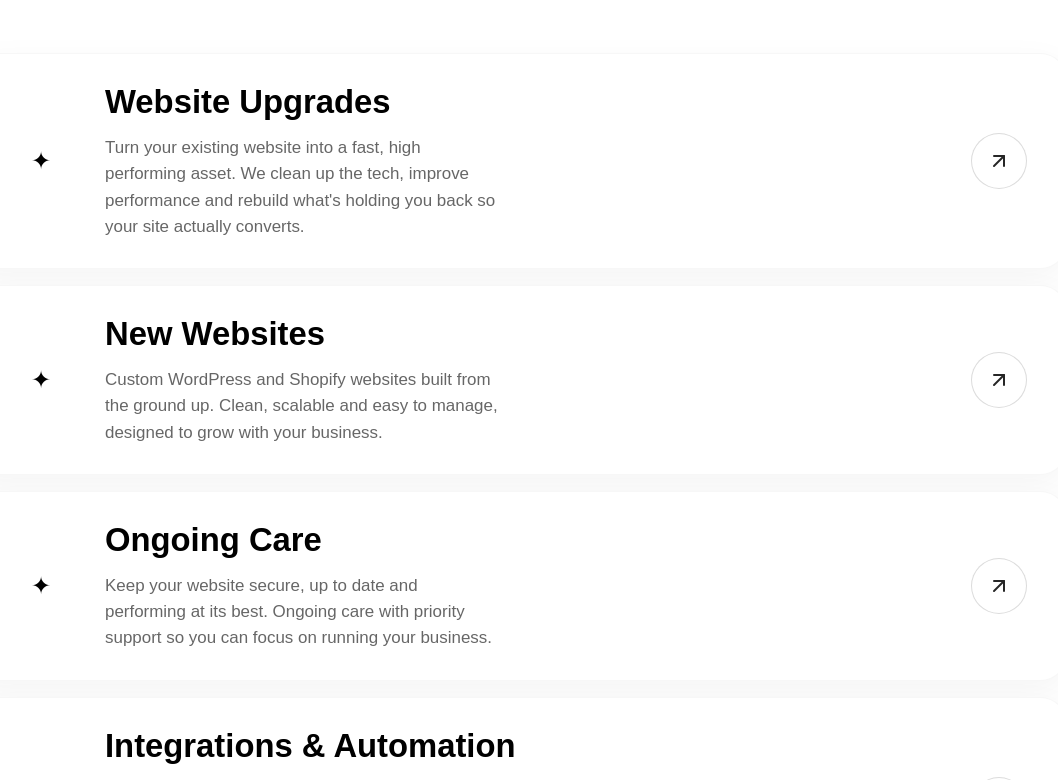
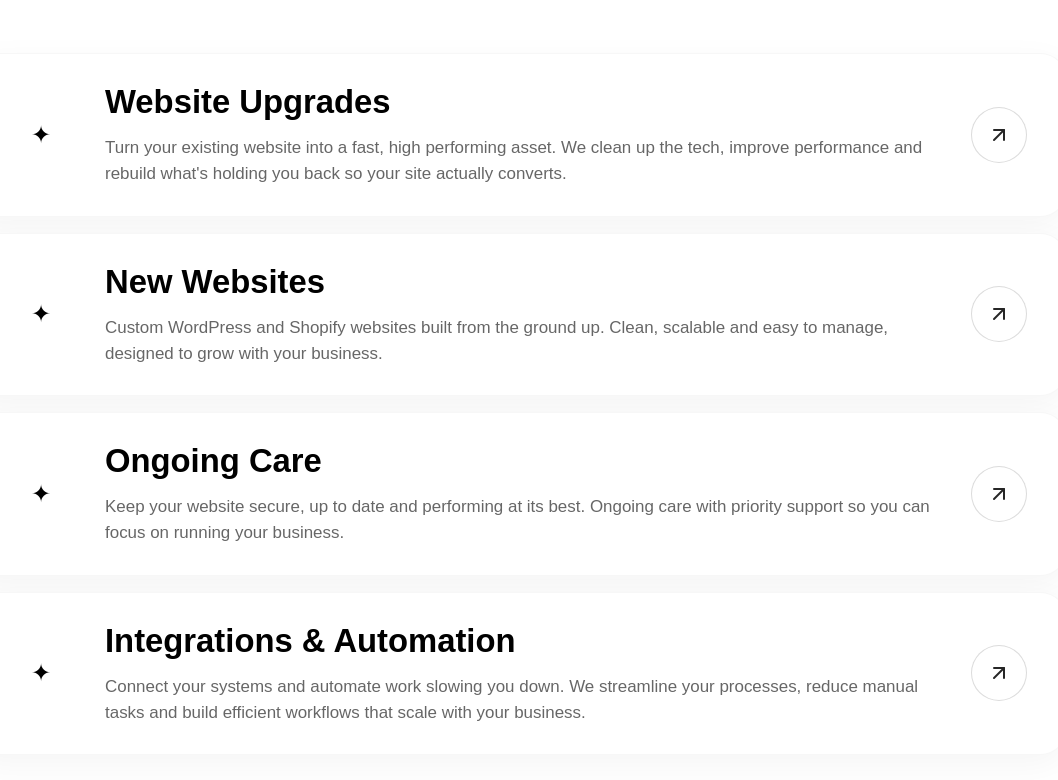
Before and after one commit to jono-au/applify, a Next.js app: page / in a window 1280 px wide. Shown: the part 1180-1960 px from the top of the page, without its empty margins (122-1180 px from the left). Built offline with nearby package versions, Linux system fonts and the light colour scheme.

Commit message:
text full width card

```diff
--- a/components/home/Services.tsx
+++ b/components/home/Services.tsx
@@ -73,7 +73,7 @@ export default function Services() {
                     {service.title}
                   </h3>
 
-                  <p className="mt-3 max-w-[42ch] text-lg leading-[1.55] text-black/60 transition-colors duration-300 md:text-[1.06rem] md:group-hover:text-black/75">
+                  <p className="mt-3 text-lg leading-[1.55] text-black/60 transition-colors duration-300 md:text-[1.06rem] md:group-hover:text-black/75">
                     {service.description}
                   </p>
                 </div>
```
